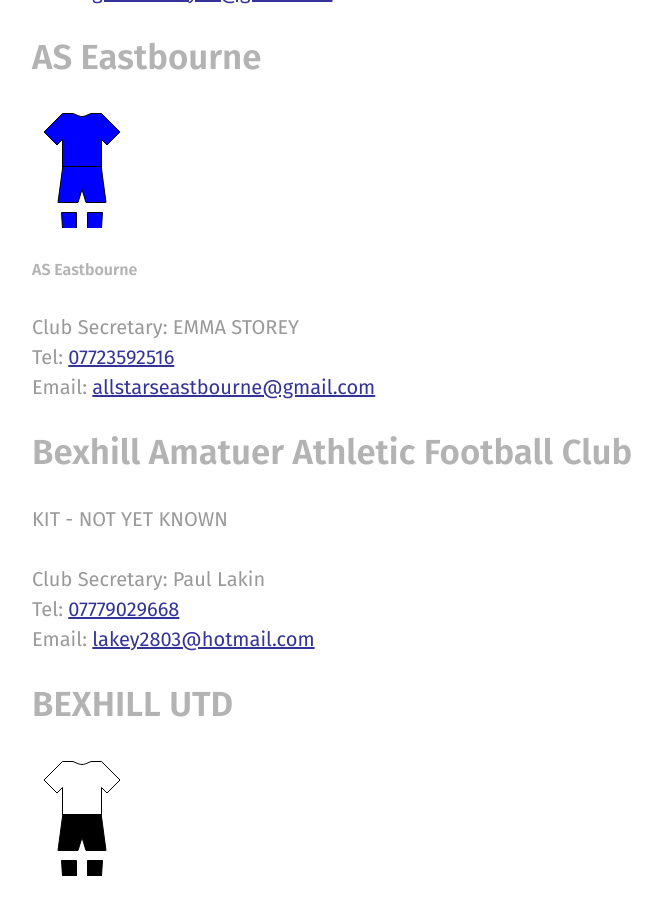
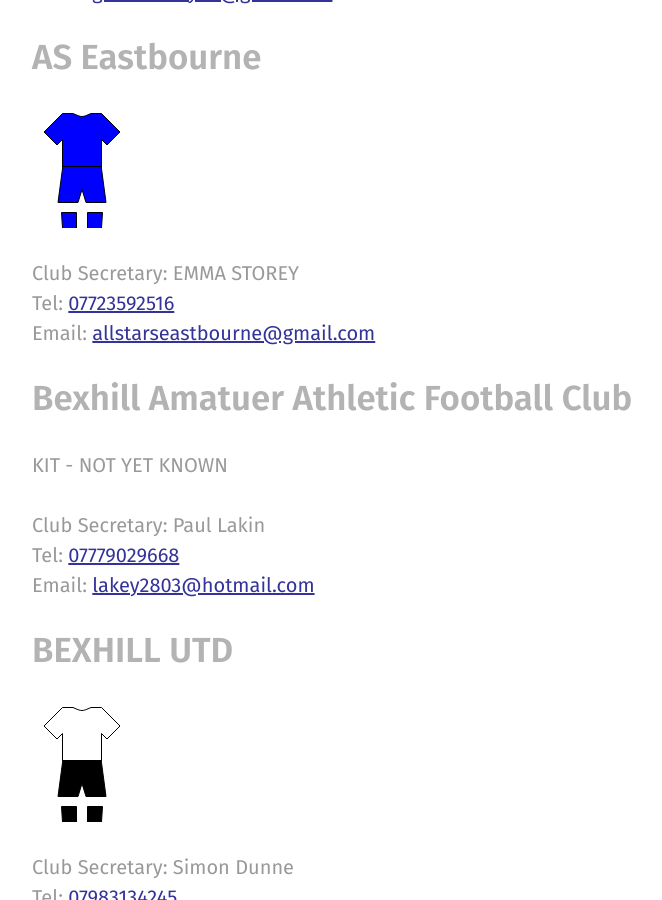
Before and after one commit to rotherleague/Rother, a Jekyll site: the page built from clubs.md, in a window 1280 px wide and 900 px high, scrolled down 1318 px. Shown: the whole window, without its empty margins (48-710 px from the left). Built offline with Jekyll 4.4.1, drawn with Linux system fonts in a browser that asks for light colours; nearby versions of some CDN libraries.

Commit message:
Update as_eastbourne.html

```diff
--- a/_includes/clubs/as_eastbourne.html
+++ b/_includes/clubs/as_eastbourne.html
@@ -2,9 +2,7 @@
 
 <p>{% include kit.html top="#0000ff" top2="#0000ff" shorts="#0000ff" socks="#0000ff" %}
 </p>
-<div>
-  <h5>AS Eastbourne</h5>
-</div>
+
 Club Secretary: EMMA STOREY<br>
 Tel: <a href="tel:07723592516">07723592516</a><br>
 Email: <a href="mailto:allstarseastbourne@gmail.com">allstarseastbourne@gmail.com</a>
```
